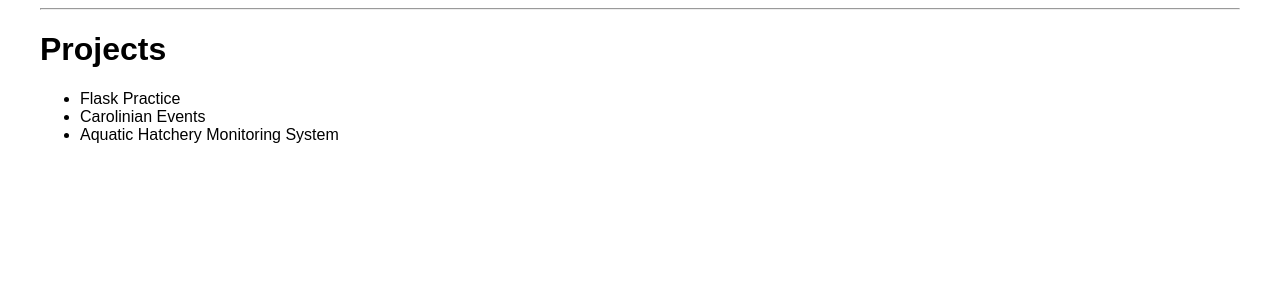
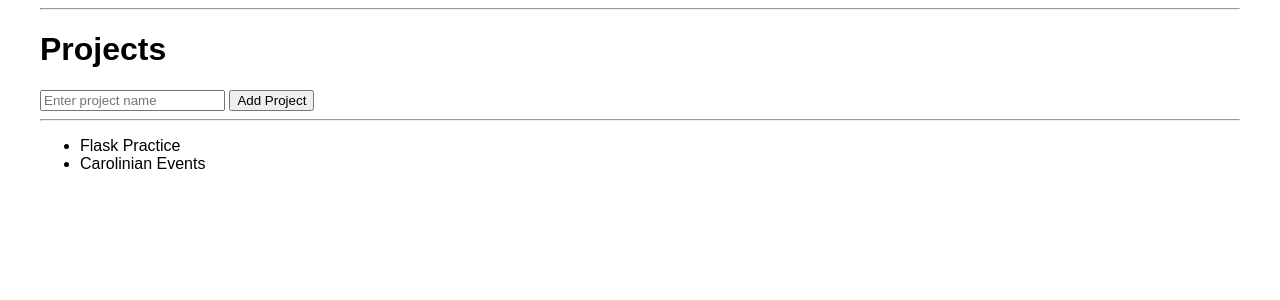
Before and after one commit to ScarXiFy/flask-practice, a Flask app: page /projects in a window 1280 px wide. Shown: the part 58-358 px from the top of the page. Run offline with Flask 3, Linux system fonts and the light colour scheme.

Commit message:
[flask-setup][Added] Basic create functionality for projects

```diff
--- a/app.py
+++ b/app.py
@@ -1,6 +1,11 @@
 from flask import Flask, render_template, request
 
 app = Flask(__name__)
+
+projects = [
+    "Flask Practice",
+    "Carolinian Events"
+]
 
 @app.route("/")
 def home():
@@ -11,14 +16,19 @@ def home():
 def about():
     return render_template("about.html")
 
-@app.route("/projects")
-def projects():
-    project_list = [
-        "Flask Practice",
-        "Carolinian Events",
-        "Aquatic Hatchery Monitoring System"
-    ]
-    return render_template("projects.html", projects=project_list)
+@app.route("/projects", methods=["GET", "POST"])
+def projects_page():
+
+    if request.method == "POST":
+        project_name = request.form.get("project")
+
+        if project_name:
+            projects.append(project_name)
+
+    return render_template(
+        "projects.html",
+        projects=projects
+    )
 
 @app.route("/contact", methods=["GET", "POST"])
 def contact():
--- a/templates/projects.html
+++ b/templates/projects.html
@@ -5,12 +5,26 @@ Projects
 {% endblock %}
 
 {% block content %}
+
 <h1>Projects</h1>
 
+<form method="POST">
+    <input
+        type="text"
+        name="project"
+        placeholder="Enter project name">
+
+    <button type="submit">
+        Add Project
+    </button>
+</form>
+
+<hr>
+
 <ul>
-    {% for project in projects %}
-        <li>{{ project }}</li>
-    {% endfor %}
+{% for project in projects %}
+    <li>{{ project }}</li>
+{% endfor %}
 </ul>
 
 {% endblock %}
```
